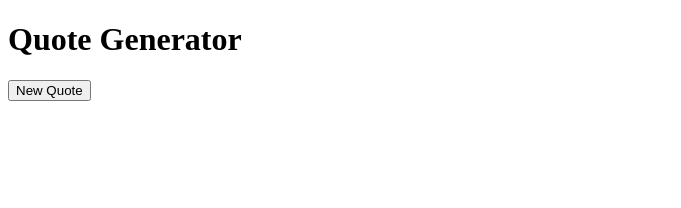
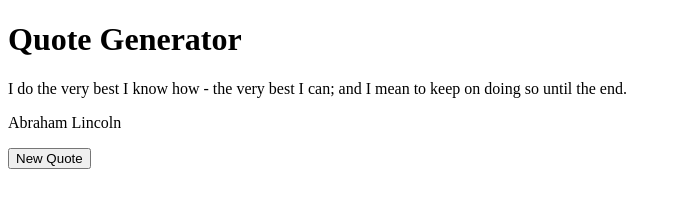
Before and after one commit to hmdshfq/static-quotes-generator, a plain HTML site: page index.html in a window 1280 px wide. Shown: the whole page, without its empty margins (0-681 px from the left). Drawn offline with Linux system fonts and the light colour scheme.

Commit message:
fix: add fonts and initial quote

```diff
--- a/index.html
+++ b/index.html
@@ -9,7 +9,7 @@
     <script defer src="script.js"></script>
     <link rel="preconnect" href="https://fonts.googleapis.com">
     <link rel="preconnect" href="https://fonts.gstatic.com" crossorigin>
-    <link href="https://fonts.googleapis.com/css2?family=Roboto&display=swap" rel="stylesheet">
+    <link href="https://fonts.googleapis.com/css2?family=Roboto:wght@400;700&display=swap" rel="stylesheet">
     <link rel="stylesheet" href="https://cdnjs.cloudflare.com/ajax/libs/font-awesome/6.4.2/css/all.min.css"
         integrity="sha512-z3gLpd7yknf1YoNbCzqRKc4qyor8gaKU1qmn+CShxbuBusANI9QpRohGBreCFkKxLhei6S9CQXFEbbKuqLg0DA=="
         crossorigin="anonymous" referrerpolicy="no-referrer" />
@@ -19,8 +19,9 @@
     <main>
         <h1>Quote Generator</h1>
         <div class="card">
-            <p id="quote"></p>
-            <p id="author"></p>
+            <p id="quote">I do the very best I know how - the very best I can; and I mean to keep on doing so until the
+                end.</p>
+            <p id="author">Abraham Lincoln</p>
             <button>New Quote</button>
         </div>
     </main>
```
